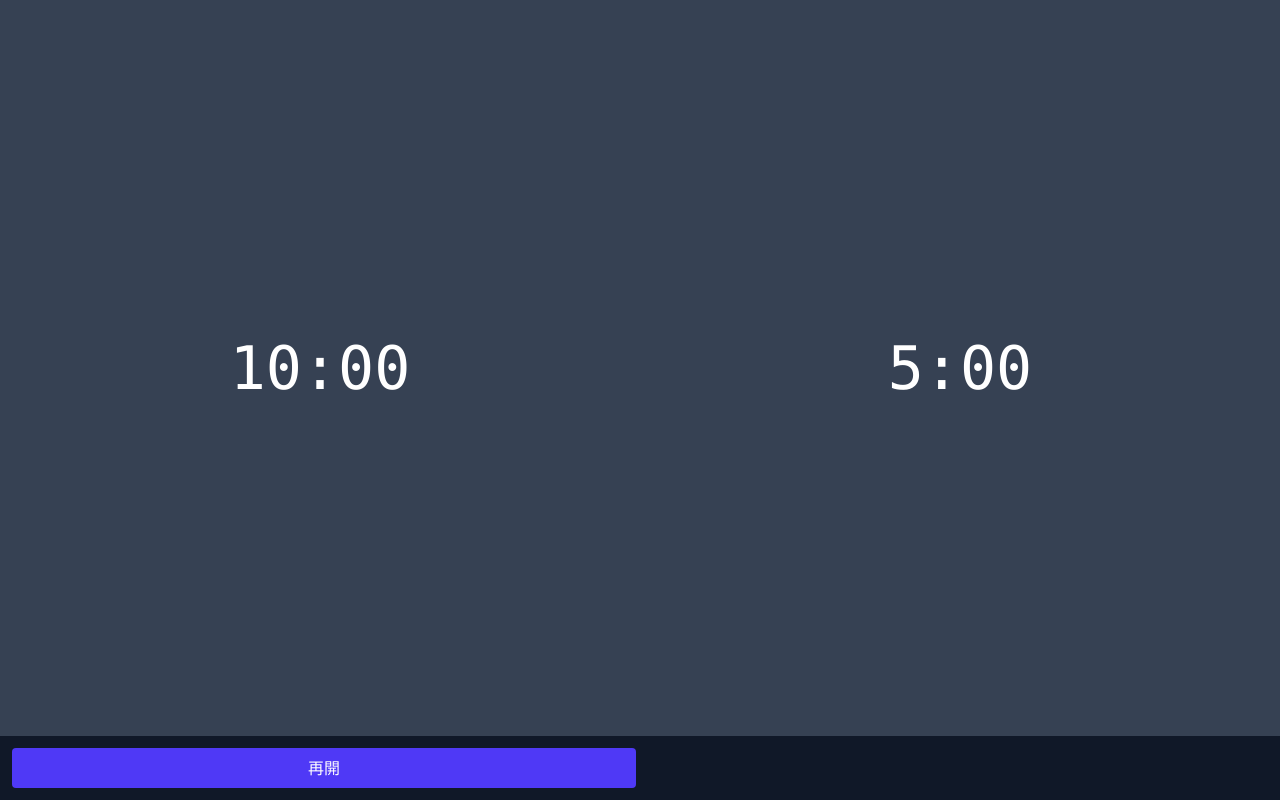
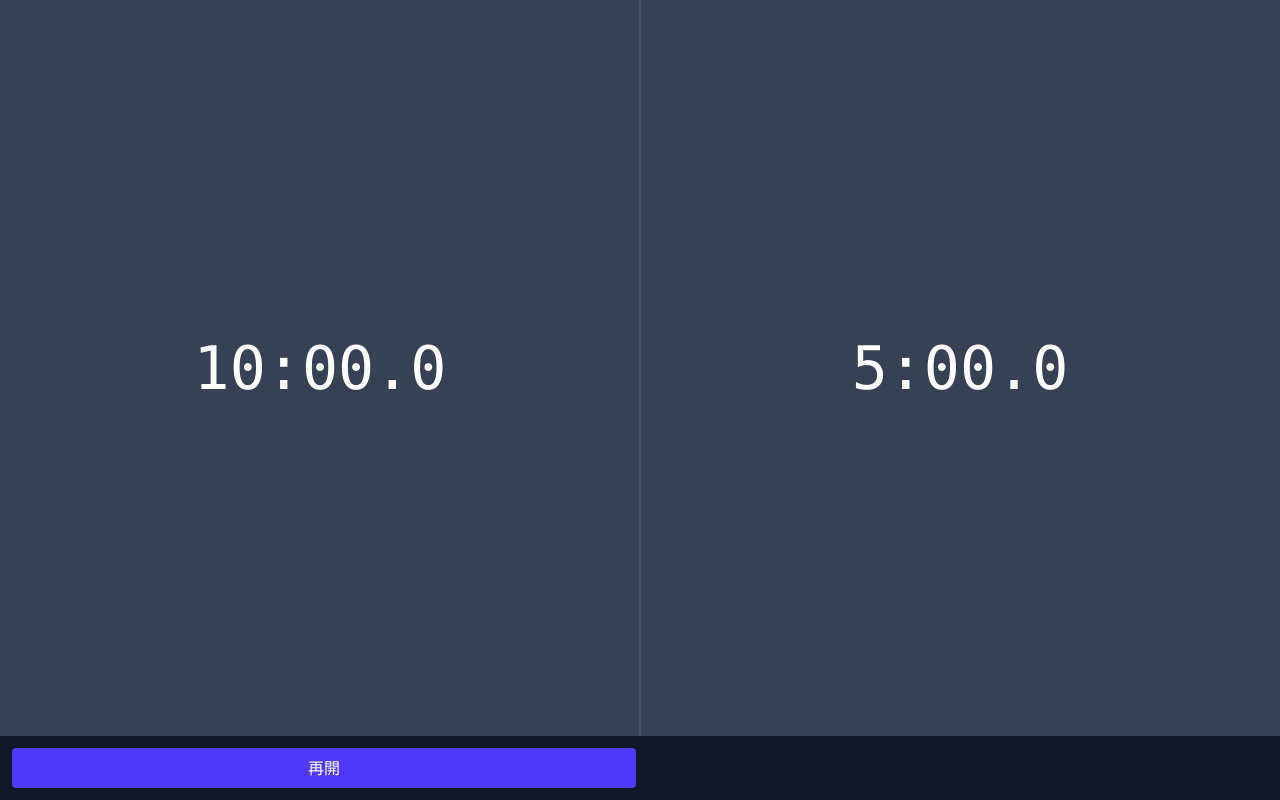
Before and after one commit to naoya25/shogi-clock, a React (Vite) app: page /#/timer in a window 1280 px wide. Built offline with nearby package versions, Linux system fonts and the light colour scheme.

Commit message:
refactor: improve time formatting and enhance button styles in TimerPage

```diff
--- a/src/lib/formatter.ts
+++ b/src/lib/formatter.ts
@@ -1,6 +1,7 @@
 export function formatMs(ms: number) {
-  const s = Math.max(0, Math.floor(ms / 1000));
-  const m = Math.floor(s / 60);
-  const r = s % 60;
-  return `${m}:${r.toString().padStart(2, "0")}`;
+  const totalMs = Math.max(0, Math.floor(ms));
+  const m = Math.floor(totalMs / 60000);
+  const s = Math.floor((totalMs % 60000) / 1000);
+  const deci = Math.floor((totalMs % 1000) / 100); // 0-9 (100ms)
+  return `${m}:${s.toString().padStart(2, "0")}.${deci}`;
 }
--- a/src/routes/TimerPage.tsx
+++ b/src/routes/TimerPage.tsx
@@ -7,11 +7,16 @@ export default function TimerPage() {
   return (
     <div className="h-screen bg-gray-900 text-white flex flex-col">
       {/* プレイヤー（横並び） */}
-      <div className="flex-1 flex">
+      <div className="flex-1 flex relative">
+        {state.active === null && (
+          <div className="pointer-events-none absolute inset-y-0 left-1/2 w-px -translate-x-1/2 bg-gray-500/70" />
+        )}
         <button
           className={`flex-1 transition-colors ${
             state.active === 0
-              ? "bg-emerald-500 text-gray-950"
+              ? state.running
+                ? "bg-emerald-500 text-gray-950"
+                : "bg-emerald-700 text-emerald-50"
               : "bg-gray-700 text-white"
           }`}
           onClick={() => tap(0)}
@@ -26,7 +31,9 @@ export default function TimerPage() {
         <button
           className={`flex-1 transition-colors ${
             state.active === 1
-              ? "bg-emerald-500 text-gray-950"
+              ? state.running
+                ? "bg-emerald-500 text-gray-950"
+                : "bg-emerald-700 text-emerald-50"
               : "bg-gray-700 text-white"
           }`}
           onClick={() => tap(1)}
```
